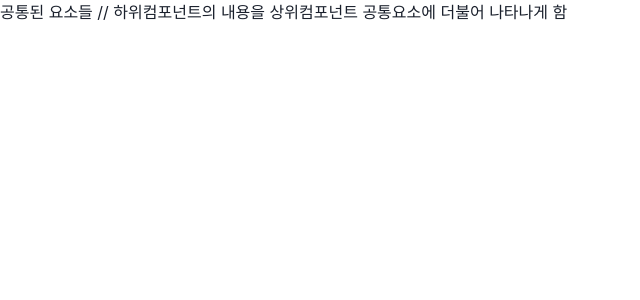
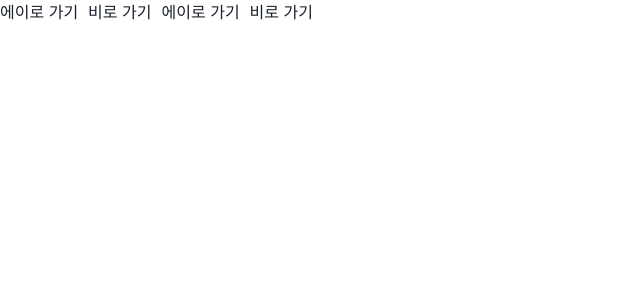
Before and after one commit to kwangsikkim/react20231031, a React (Create React App) app: page / in a window 1280 px wide. Shown: the top 300 px of the page, without its empty margins (0-640 px from the left). Built offline with nearby package versions, Linux system fonts and the light colour scheme.

Commit message:
react-router 사용 시 a 태그 사용하지 않을 것. 대신 Link Component 사용

```diff
--- a/src/App.js
+++ b/src/App.js
@@ -2,18 +2,34 @@
 import {
   createBrowserRouter,
   createRoutesFromElements,
+  Link,
   Outlet,
   Route,
   RouterProvider,
 } from "react-router-dom";
-import { Box } from "@chakra-ui/react";
+import { Box, Flex } from "@chakra-ui/react";
 
 function HomeComponent() {
   return (
     <Box>
-      공통된 요소들
-      <Outlet /> // 하위컴포넌트의 내용을 상위컴포넌트 공통요소에 더불어
-      나타나게 함
+      <Flex gap={"10px"}>
+        <Box>
+          {/* react-router 사용 시 a 태그 사용하지 않을 것 */}
+          <a href="/apath">에이로 가기</a>
+        </Box>
+        <Box>
+          <a href="/bpath">비로 가기</a>
+        </Box>
+
+        {/* 대신 Link Component 사용*/}
+        <Box>
+          <Link to={"/apath"}>에이로 가기</Link>
+        </Box>
+        <Box>
+          <Link to={"/bpath"}>비로 가기</Link>
+        </Box>
+      </Flex>
+      <Outlet />
     </Box>
   );
 }
```
